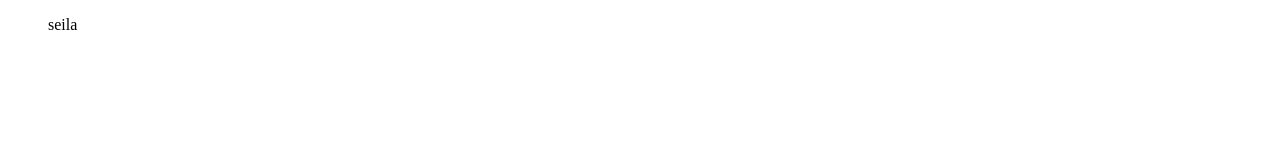
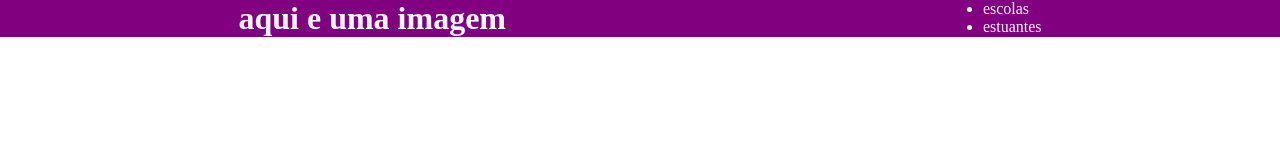
Before and after one commit to isabellypabst/site-pet-shop, a plain HTML site: page index.html in a window 1280 px wide. Drawn offline with Linux system fonts and the light colour scheme.

Commit message:
alterando cabeçario

```diff
--- a/estilo.css
+++ b/estilo.css
@@ -3,11 +3,10 @@
     padding: 0;
 }
 
-body{
-
+.cabecalho{
     display:flex;
     background: purple;
-
+    color: aliceblue;
+    justify-content: space-around;
 
 }
-]
--- a/index.html
+++ b/index.html
@@ -1,19 +1,23 @@
 <!DOCTYPE html>
 <html lang="en">
+
 <head>
     <meta charset="UTF-8">
     <meta http-equiv="X-UA-Compatible" content="IE=edge">
     <meta name="viewport" content="width=device-width, initial-scale=1.0">
     <title> pet shop</title>
+    <link rel="stylesheet" href="./estilo.css">
 </head>
+
 <body>
-<header>
-<ul>seila
+    <header class="cabecalho">
+        <h1>aqui e uma imagem</h1>
+        <ul class="cabecalho-lista">
+            <li class="cabecalho-lista__item">escolas</li>
+            <li class="cabecalho-lista__item">estuantes</li>
+        </ul>
 
-</ul>
+    </header>
+</body>
 
-</h1>
-
-</header>
-</body>
 </html>
```
